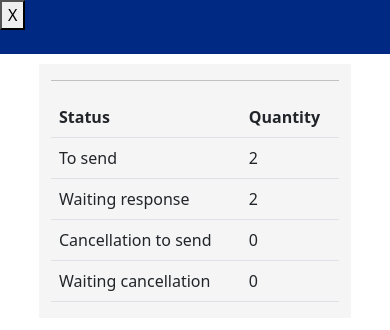
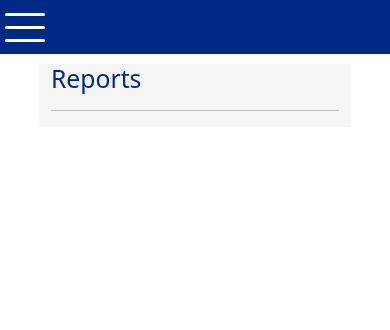
Before and after one commit to wallaceSW11/CadastroEmpresa_VueJS, a Vue app: page /reports in a window 390 px wide. Before the commit this address led to /. Shown: the top 330 px of the page. Built offline with nearby package versions, Linux system fonts and the light colour scheme; sample sign-in values are in the browser's storage; what vue-sweetalert2, vue-the-mask would draw is missing.

Commit message:
add menu mobile

```diff
--- /dev/null
+++ b/src/components/button/MenuButton.vue
@@ -0,0 +1,71 @@
+<template>
+  <div class="menu-button">
+      <button type="button" :class="['hamburger', isActive ? 'active' : '']" @click="callback">
+          <span class="line"></span>
+          <span class="line"></span>
+          <span class="line"></span>
+      </button>
+  </div>
+
+</template>
+
+<script>
+export default {
+    name: 'MenuButton',
+    props: {
+        callback: { type: Function, default: () => {} },
+        clicked: { type: Boolean, default: false}
+    },
+    data() {
+        return {
+            isActive: false,
+        }
+    },
+    watch: {
+        clicked() {
+            console.log('clicado');
+            this.isActive = !this.isActive;
+
+        }
+    }
+
+}
+</script>
+
+<style scoped>
+
+.menu-button {
+    margin-left: 5px;
+    display: flex;
+    width: 40px;
+    justify-content: center;
+}
+
+.hamburger {
+    background-color: transparent;
+    border: none;
+    outline: none;
+    cursor: pointer;
+}
+
+.hamburger .line {
+    display: block;
+    width: 40px;
+    height: 3px;
+    background-color: var(--primary-font-color);
+    margin-block: 10px;
+    border-radius: 4px;
+    transition: transform .5s;
+    opacity: .25s;
+}
+
+.hamburger.active .line:nth-child(1){
+    transform: translateY(13px)
+    rotate(45deg);
+}
+.hamburger.active .line:nth-child(3){
+    transform: translateY(-13px)
+    rotate(-45deg);
+}
+
+</style>
--- a/src/components/menu/NavBar.vue
+++ b/src/components/menu/NavBar.vue
@@ -1,8 +1,11 @@
 <template>
     <div class="main-menu">
-    <div class="menu-mobile"><button> X </button></div>
+        <div class="menu-mobile">
+            <MenuButton :callback="toggleMenu" :clicked="menuClose" />
+        </div>
         <div class="menu-desk">
-    <ul class="menu">
+
+            <ul :class="['menu', menuClose ? 'show-menu-mobile' : '']">
                 <li :class="pagina == 0 ? 'selecionado' : 'disponivel'">
                     <a @click="irParaPagina(0, 'Dashboard')">Dashboard</a>
                 </li>
@@ -10,49 +13,62 @@
                     <a @click="irParaPagina(1, 'Enterprises')">Enterprises</a>
                 </li>
                 <li :class="pagina == 2 ? 'selecionado' : 'disponivel'">
-            <a @click="irParaPagina(2, 'Relatorios')">Relatórios</a>
+                    <a @click="irParaPagina(2, 'Reports')">Reports</a>
                 </li>
                 <li :class="pagina == 3 ? 'selecionado' : 'disponivel'">
-            <a @click="irParaPagina(3, 'Ferramentas')">Ferramentas</a>
+                    <a @click="irParaPagina(3, 'Tools')">Tools</a>
                 </li>
-        <li :class="pagina == 4 ? 'selecionado' : 'disponivel'">
-            <a @click="irParaPagina(4, 'Login')">Sair</a>
+                <li
+                    id="signout"
+                    :class="pagina == 4 ? 'selecionado' : 'disponivel'"
+                >
+                    <a @click="irParaPagina(4, 'Login')">Sign out</a>
                 </li>
             </ul>
+
         </div>
     </div>
 </template>
 
 <script>
+import MenuButton from "../button/MenuButton.vue";
+
 export default {
     name: "NavBar",
     data() {
         return {
             pagina: { type: Number, default: 0 },
+            menuClose: false,
         };
+    },
+    components: {
+        MenuButton,
     },
     methods: {
         irParaPagina(numeroPagina, pagina) {
-            //console.log('numeroPagina: ' + numeroPagina + ' pagina: ' + pagina + ' this.pagina: ' + this.pagina);
+
             if (this.pagina == numeroPagina) return;
 
             if (numeroPagina == 4) {
-             localStorage.removeItem('user');
+                localStorage.removeItem("user");
             }
 
             this.pagina = numeroPagina;
             this.$router.push({ name: pagina });
         },
+        toggleMenu() {
+            this.menuClose = !this.menuClose;
+        },
     },
     mounted() {
-        this.pagina = this.$route.name == 'Enterprises' ? 1 : 0;
+        this.pagina = this.$route.name == "Enterprises" ? 1 : 0;
     },
 };
 </script>
 
 <style scoped>
 ul {
-    list-style-type: none;
+    list-style: none;
     margin: 0;
     padding: 0;
     overflow: hidden;
@@ -95,9 +111,12 @@ li.disponivel a:hover {
     color: #fff;
 }
 
-.main-menu{
+.main-menu {
+    width: 100%;
+}
 
-    width: 100%;
+.menu {
+    display: flex;
 }
 
 .menu-mobile {
@@ -107,16 +126,35 @@ li.disponivel a:hover {
     background: var(--primary-color);
 }
 
+.show-menu-mobile {
+    display: flex !important;
+}
+
 @media only screen and (max-width: 600px) {
     .menu-mobile {
-    color: blue;
-    display: block;
+        display: flex;
+        justify-content: flex-start;
+    }
+    .menu {
+        display: none;
+        flex-direction: column;
+        justify-content: flex-start;
+        align-items: flex-start;
+        background-color: var(--secondary-color);
+        transition: all 0.6s ease;
+        z-index: 1000;
+    }
+    .menu li {
+        margin: 0;
+        width: 100%;
+    }
+    .menu a {
+        padding: 0;
+        margin: 0;
+        text-align: left;
+
+        border-bottom: 2px solid var(--primary-color);
+    }
 }
 
-  .menu-desk {
-      display: none;
-  }
-
-
-}
 </style>
--- a/src/router/routes.js
+++ b/src/router/routes.js
@@ -2,8 +2,8 @@ import Login from '@/views/Login.vue';
 import Dashboard from '@/views/Dashboard.vue';
 import Enterprises from '@/views/Enterprise/Enterprises.vue';
 import EnterpriseDetail from '@/views/Enterprise/EnterpriseDetail.vue';
-import Relatorios from '@/views/Relatorios.vue';
-import Ferramentas from '@/views/Ferramentas.vue';
+import Reports from '@/views/Reports.vue';
+import Tools from '@/views/Tools.vue';
 
 const routes = [
     {
@@ -35,17 +35,17 @@ const routes = [
       meta: { requiredAuth: true}
     },
     {
-      path: '/relatorios',
-      name: 'Relatorios',
-      component: Relatorios,
-      title: 'Relatórios',
+      path: '/reports',
+      name: 'Reports',
+      component: Reports,
+      title: 'Reports',
       meta: { requiredAuth: true}
     },
     {
-      path: '/ferramentas',
-      name: 'Ferramentas',
-      component: Ferramentas,
-      title: 'Ferramentas',
+      path: '/tools',
+      name: 'Tools',
+      component: Tools,
+      title: 'Tools',
       meta: { requiredAuth: true}
     }
 
--- a/src/views/Enterprise/EnterpriseDetail.vue
+++ b/src/views/Enterprise/EnterpriseDetail.vue
@@ -1,7 +1,6 @@
 <template>
     <div class="container">
         <Title text="Company details" />
-        <label for="">asfsadfas</label>
 
           <div class="form-row">
             <div id="identification">
@@ -28,7 +27,7 @@
                 <InputLabel label="State" v-model="enterprise.provider" />
             </div>
             <div class="fullsize">
-                <InputLabel label="Country" v-model="enterprise.provider" />
+                <InputLabel label="Country" />
             </div>
         </div>
 
--- a/src/views/Enterprise/Enterprises.vue
+++ b/src/views/Enterprise/Enterprises.vue
@@ -21,7 +21,7 @@
                 <tbody>
                     <tr v-show="enterprises.length == 0">
                         <td colspan="5" class="text-center">
-                            <span>There are no enterprise registered</span>
+                            <span>There are no enterprises registered</span>
                         </td>
                     </tr>
                     <tr v-for="enterprise in enterprises" :key="enterprise.id">
--- a/src/views/Ferramentas.vue
+++ b/src/views/Reports.vue
@@ -1,6 +1,6 @@
 <template>
     <div class="container">
-        <Title text="Ferramentas" />
+        <Title text="Reports" />
     </div>
 </template>
 
--- a/src/views/Relatorios.vue
+++ b/src/views/Tools.vue
@@ -1,6 +1,6 @@
 <template>
     <div class="container">
-        <Title text="Relatórios" />
+        <Title text="Tools" />
     </div>
 </template>
 
```
Lines whose indentation alone changed are shown as unchanged.
